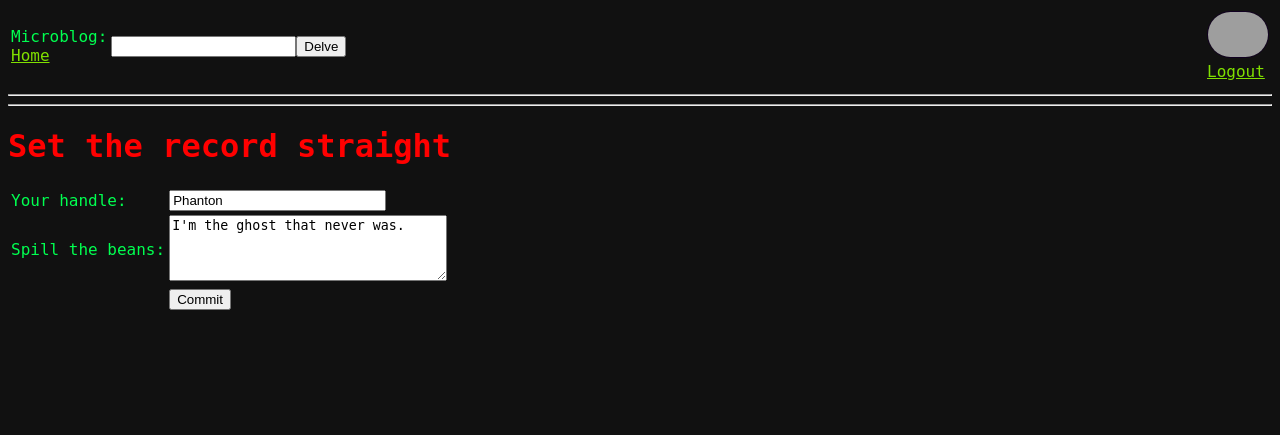
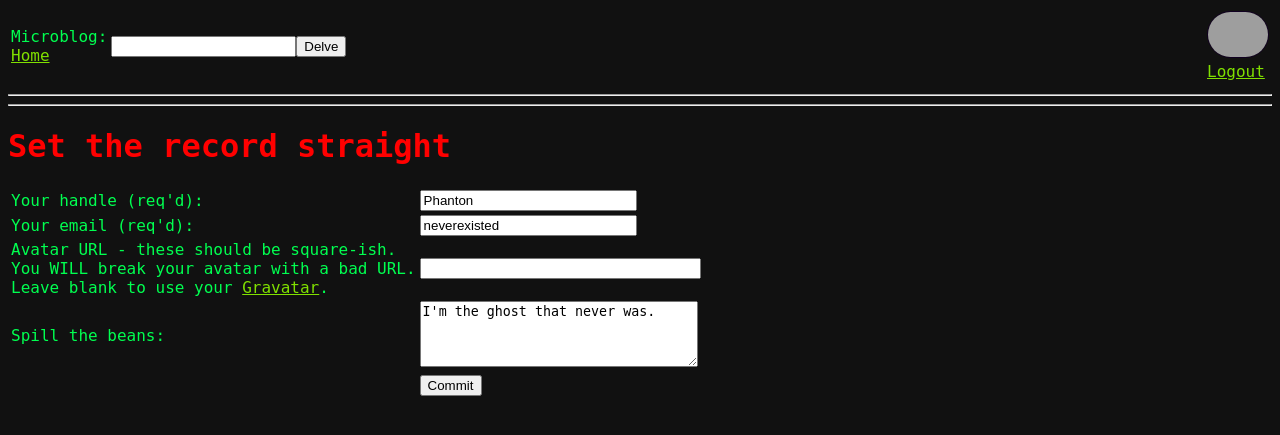
Before and after one commit to bartlett705/microblog, a Flask app: page /edit in a window 1280 px wide. Shown: the top 435 px of the page. Run offline with Flask 2, Linux system fonts and the light colour scheme; a user stored in the database is signed in; data comes from the database, SQL or seed files in the repository; both versions use the stored data as it was after the commit; parts of the project's set-up code (start-up, migrations or seed data) failed here and were passed over; grey boxes are pictures that could not be loaded.

Commit message:
added custom avatar urls and emails; now automatically grabs a pic from fb profile

```diff
--- a/app/forms.py
+++ b/app/forms.py
@@ -6,6 +6,8 @@ from app.models import User
 class EditForm(Form):
     handle = StringField('handle', validators=[DataRequired()])
     about_me = TextAreaField('about_me', validators=[Length(min=0, max=240)])
+    email = StringField('email', validators=[DataRequired()])
+    pic_url = StringField('pic_url', validators=[Length(min=0, max=160)])
 
     def __init__(self, original_handle, *args, **kwargs):
     	Form.__init__(self, *args, **kwargs)
--- a/app/models.py
+++ b/app/models.py
@@ -45,7 +45,7 @@ class User(UserMixin, db.Model):
 		return Post.query.join(followers, (followers.c.followed_id == Post.user_id)).filter(followers.c.follower_id == self.id).order_by(Post.timestamp.desc())
 
 	def avatar(self, size):
-		if "$google" in self.social_id:
+		if self.pic_url != None:
 			return self.pic_url
 		else:
 			return 'http://www.gravatar.com/avatar/%s?d=mm&s=%d' % (md5(self.email.encode('utf-8')).hexdigest(), size)
--- a/app/templates/edit.html
+++ b/app/templates/edit.html
@@ -7,13 +7,24 @@
       {{form.hidden_tag()}}
       <table>
           <tr>
-              <td>Your handle:</td>
+              <td>Your handle (req'd):</td>
               <td>{{ form.handle(size=24) }}
               {% for error in form.errors.nickname %}
                 <br><span style="color: red;">[{{ error }}]</span>
               {% endfor %}
             </td>
           </tr>
+          <tr>
+          <td>Your email (req'd):</td>
+              <td>{{ form.email(size=24) }}
+              </td>
+              </tr>
+          <tr>
+            <td>Avatar URL - these should be square-ish. <br><span class="warning"> You WILL break your avatar with a bad URL.</span><br> Leave blank to use your <a href="http://gravatar.com/">Gravatar</a>.
+            </td>
+            <td>
+            {{ form.pic_url(size=32) }} </td>
+            </tr>
           <tr>
               <td>Spill the beans:</td>
               <td>{{ form.about_me(cols=32, rows=4) }}</td>
--- a/app/templates/post.html
+++ b/app/templates/post.html
@@ -1,5 +1,5 @@
 <table>
       <tr valign="top">
-          <td><a href="{{ url_for('user', handle=post.author.handle, page=1) }}"><img src="{{ post.author.avatar(50) }}"></a></td><td><i><a href="{{ url_for('user', handle=post.author.handle, page=1) }}">{{ post.author.handle }}</a> says:</i><br>{{ post.body }}</td>
+          <td><a href="{{ url_for('user', handle=post.author.handle, page=1) }}"><img src="{{ post.author.avatar(60) }}" class="avatar_thumb"></a></td><td><i><a href="{{ url_for('user', handle=post.author.handle, page=1) }}">{{ post.author.handle }}</a> says:</i><br>{{ post.body }}</td>
       </tr>
 </table>
--- a/app/templates/start.html
+++ b/app/templates/start.html
@@ -19,7 +19,7 @@
      </td>
      <td>
           {% if g.user.is_authenticated %}
-          <a href="{{ url_for('user', handle=g.user.handle, page=1) }}"><img src="{{ g.user.avatar(32) }}" class="avatar_thumb"></a>
+          <a href="{{ url_for('user', handle=g.user.handle, page=1) }}"><img src="{{ g.user.avatar(60) }}" class="avatar_thumb"></a>
           <a href="{{ url_for('logout') }}">Logout</a>
         {% else %}
           <a href="{{ url_for('login') }}">Login</a>
--- a/app/views.py
+++ b/app/views.py
@@ -21,7 +21,7 @@ fb_oauth = oauth.remote_app('facebook',
         authorize_url='https://www.facebook.com/dialog/oauth',
         consumer_key=app.config['OAUTH_CREDENTIALS']['facebook']['id'],
         consumer_secret=app.config['OAUTH_CREDENTIALS']['facebook']['secret'],
-        request_token_params={'scope': 'email'})
+        request_token_params={'scope': 'email, public_profile'})
 
 tw_oauth = oauth.remote_app('twitter',
     base_url='https://api.twitter.com/1/',
@@ -118,7 +118,7 @@ def oauth_callback_fb(resp):
         flash('It looks like you said no.')
         return redirect(next_url)
     session['facebook_token'] = (resp['access_token'], '')
-    data = fb_oauth.get('/me?fields=name,email').data
+    data = fb_oauth.get('/me?fields=name,email,picture').data
     print data
     social_id = '$facebook:' + data['id']
     handle = data['name']
@@ -126,7 +126,11 @@ def oauth_callback_fb(resp):
         email = data['email']
     else:
         email = 'insufficient_permission'
-    validate_user(social_id, handle, email)
+    if 'picture' in data:
+        pic_url = data['picture']['data']['url']
+    else:
+        pic_url = None
+    validate_user(social_id, handle, email, pic_url)
     return redirect(request.args.get('next') or url_for('index'))
 
 @app.route('/authorize/twitter')
@@ -243,6 +247,8 @@ def edit():
     else:
         form.handle.data = g.user.handle
         form.about_me.data = g.user.about_me
+        form.email.data = g.user.email
+        form.pic_url.data = g.user.pic_url
         if form.handle.errors:
             flash(form.handle.errors[0])
     return render_template('edit.html', form=form, user=g.user)
```
Also changed, not shown: app.db, 6 other files.
